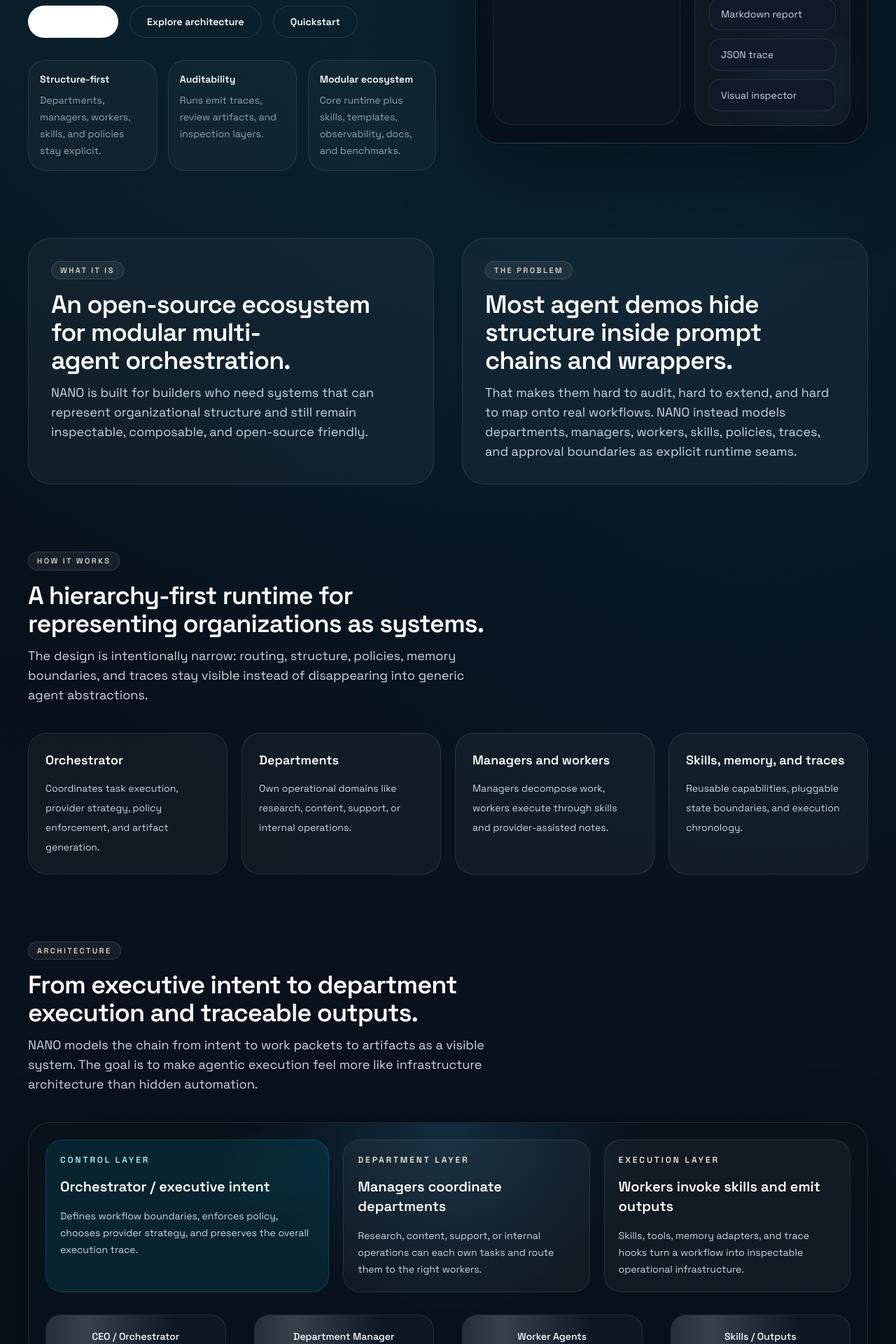
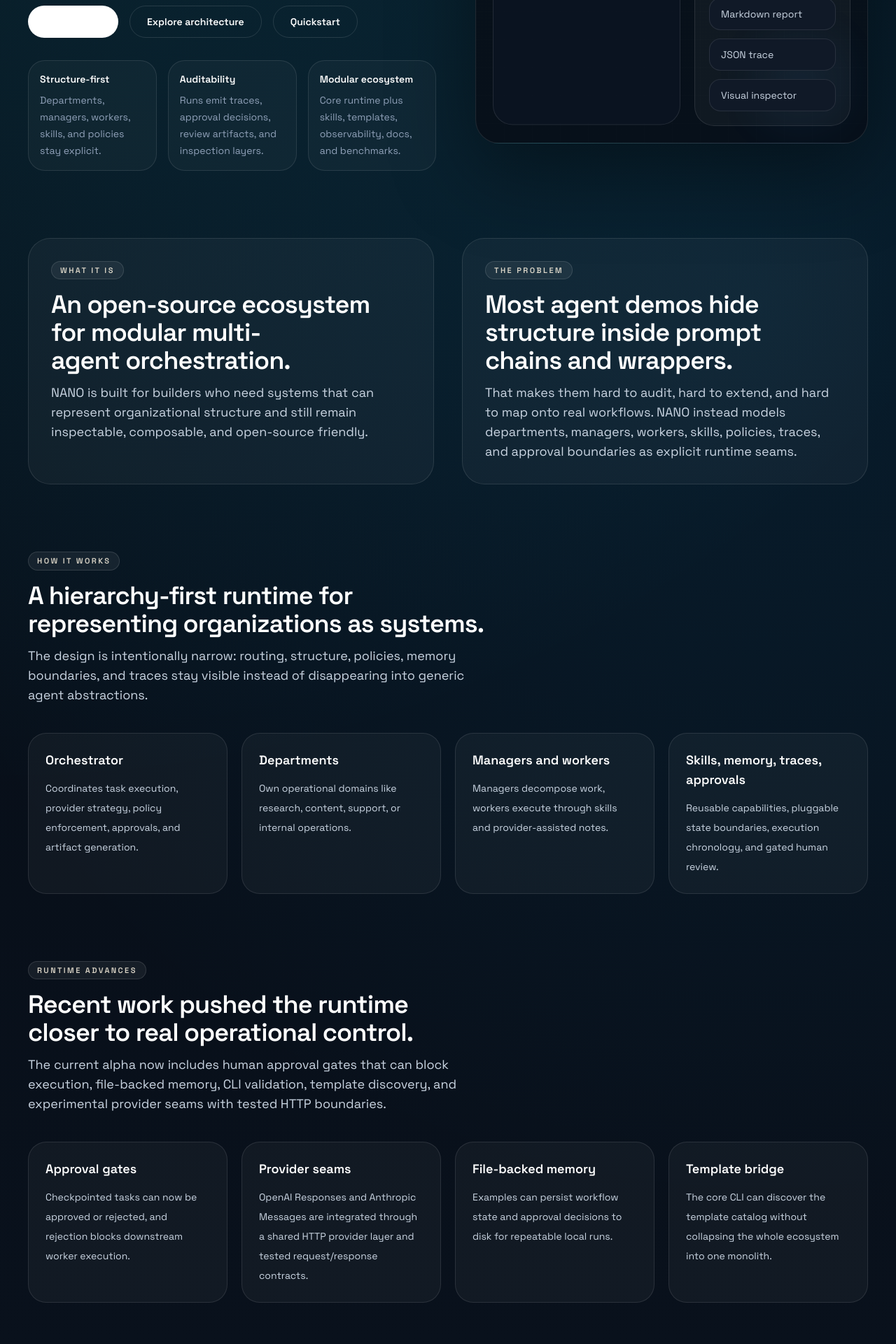
Before and after one commit to r4ullopezdev/imraullopez-site, a Next.js app: page /projects/nano-agent-stack in a window 1280 px wide. Shown: the part 680-2600 px from the top of the page at 70% size. Built offline with nearby package versions, Linux system fonts and the light colour scheme.

Commit message:
docs(site): sync nano landing with runtime advances

```diff
--- a/src/app/projects/nano-agent-stack/page.tsx
+++ b/src/app/projects/nano-agent-stack/page.tsx
@@ -14,14 +14,17 @@
 const quickstart = `npm install
 npm run demo
 npm run demo:content
-npm run demo:support`;
+npm run demo:support
+npm run demo:openai
+npm run validate:demo
+npm run templates`;
 
 const roadmap = [
   "v0.1 core runtime",
   "skills and package-level extensibility",
   "observability and trace exports",
   "workflow templates and examples",
-  "public beta with stronger provider and memory boundaries",
+  "public beta with stronger persistent memory and distributed execution boundaries",
 ];
 
 export const metadata: Metadata = {
@@ -47,7 +50,7 @@
                 </p>
                 <p className="max-w-2xl text-pretty text-lg leading-8 text-slate-300">
                   NANO Agent Stack is an open-source ecosystem for modeling departments, hierarchies, skills, policies,
-                  memory boundaries, trace hooks, and human checkpoints as explicit infrastructure primitives.
+                  memory boundaries, trace hooks, approval gates, and experimental provider seams as explicit infrastructure primitives.
                 </p>
               </div>
               <div className="flex flex-wrap gap-4">
@@ -75,7 +78,7 @@
               <div className="grid gap-4 sm:grid-cols-3">
                 {[
                   ["Structure-first", "Departments, managers, workers, skills, and policies stay explicit."],
-                  ["Auditability", "Runs emit traces, review artifacts, and inspection layers."],
+                  ["Auditability", "Runs emit traces, approval decisions, review artifacts, and inspection layers."],
                   ["Modular ecosystem", "Core runtime plus skills, templates, observability, docs, and benchmarks."],
                 ].map(([title, description]) => (
                   <div key={title} className="rounded-[24px] border border-white/10 bg-white/[0.03] p-4">
@@ -118,10 +121,33 @@
           />
           <div className="grid gap-5 md:grid-cols-2 xl:grid-cols-4">
             {[
-              ["Orchestrator", "Coordinates task execution, provider strategy, policy enforcement, and artifact generation."],
+              ["Orchestrator", "Coordinates task execution, provider strategy, policy enforcement, approvals, and artifact generation."],
               ["Departments", "Own operational domains like research, content, support, or internal operations."],
               ["Managers and workers", "Managers decompose work, workers execute through skills and provider-assisted notes."],
-              ["Skills, memory, and traces", "Reusable capabilities, pluggable state boundaries, and execution chronology."],
+              ["Skills, memory, traces, approvals", "Reusable capabilities, pluggable state boundaries, execution chronology, and gated human review."],
+            ].map(([title, description]) => (
+              <div key={title} className="rounded-[26px] border border-white/10 bg-white/[0.04] p-6">
+                <h3 className="text-lg font-semibold text-white">{title}</h3>
+                <p className="mt-3 text-sm leading-7 text-slate-300">{description}</p>
+              </div>
+            ))}
+          </div>
+        </Container>
+      </section>
+
+      <section className="pt-24">
+        <Container className="space-y-10">
+          <SectionHeading
+            eyebrow="Runtime advances"
+            title="Recent work pushed the runtime closer to real operational control."
+            description="The current alpha now includes human approval gates that can block execution, file-backed memory, CLI validation, template discovery, and experimental provider seams with tested HTTP boundaries."
+          />
+          <div className="grid gap-5 md:grid-cols-2 xl:grid-cols-4">
+            {[
+              ["Approval gates", "Checkpointed tasks can now be approved or rejected, and rejection blocks downstream worker execution."],
+              ["Provider seams", "OpenAI Responses and Anthropic Messages are integrated through a shared HTTP provider layer and tested request/response contracts."],
+              ["File-backed memory", "Examples can persist workflow state and approval decisions to disk for repeatable local runs."],
+              ["Template bridge", "The core CLI can discover the template catalog without collapsing the whole ecosystem into one monolith."],
             ].map(([title, description]) => (
               <div key={title} className="rounded-[26px] border border-white/10 bg-white/[0.04] p-6">
                 <h3 className="text-lg font-semibold text-white">{title}</h3>
@@ -203,8 +229,8 @@
               {[
                 ["1. Input", "A request enters the orchestrator with a desired output and policy boundaries."],
                 ["2. Routing", "The task is assigned to a department manager who owns the workflow domain."],
-                ["3. Execution", "Workers invoke skills and provider-assisted notes to complete specialized subwork."],
-                ["4. Result", "The run emits markdown, JSON trace data, checkpoints, and visual inspection artifacts."],
+                ["3. Approval gate", "If a checkpoint is configured, a reviewer can approve or reject execution before workers proceed."],
+                ["4. Execution + result", "Approved runs invoke skills and provider-assisted notes, then emit markdown, JSON trace data, approvals, and visual inspection artifacts."],
               ].map(([title, description]) => (
                 <div key={title} className="rounded-[24px] border border-white/10 bg-white/[0.04] p-5">
                   <p className="text-sm font-semibold text-white">{title}</p>
@@ -224,6 +250,9 @@
                   </div>
                 ))}
               </div>
+              <p className="mt-4 text-sm leading-7 text-slate-300">
+                Current demos also capture approval outcomes inside the run report and can persist memory state to local artifacts for repeatable review.
+              </p>
             </div>
           </div>
         </Container>
@@ -234,7 +263,7 @@
           <SectionHeading
             eyebrow="Quickstart"
             title="A small but real developer path from install to demo run."
-            description="The goal is not a fake landing page. The GitHub repo already includes a CLI, executable demos, tests, generated artifacts, and supporting satellite repositories."
+            description="The goal is not a fake landing page. The GitHub repo already includes a CLI, executable demos, approval control flags, generated artifacts, tests, and supporting ecosystem packages."
           />
           <div className="rounded-[32px] border border-white/10 bg-white/[0.04] p-8">
             <CodeWindow title="Local run" code={quickstart} />
@@ -247,7 +276,7 @@
           <SectionHeading
             eyebrow="Roadmap"
             title="A staged path from alpha runtime to broader public beta."
-            description="The roadmap stays narrow and honest: stronger providers, better templates, richer observability, and more durable memory adapters without pretending the stack is already production-complete."
+            description="The roadmap stays narrow and honest: stronger provider boundaries, richer memory adapters, distributed execution control, and better observability without pretending the stack is already production-complete."
           />
           <div className="grid gap-5 md:grid-cols-5">
             {roadmap.map((item) => (
--- a/src/content/projects.ts
+++ b/src/content/projects.ts
@@ -15,11 +15,11 @@
     name: "NANO Agent Stack",
     kicker: "Flagship open-source ecosystem",
     description:
-      "A modular orchestration framework for modeling departments, managers, workers, skills, policies, memory boundaries, and traceable execution in multi-agent systems.",
+      "A modular orchestration framework for modeling departments, managers, workers, skills, approval gates, provider boundaries, memory adapters, and traceable execution in multi-agent systems.",
     href: "/projects/nano-agent-stack",
     repoUrl: "https://github.com/r4ullopezdev/nano-agent-stack",
     status: "Alpha",
-    highlights: ["Orchestrator runtime", "Provider abstraction", "Traceable execution"],
+    highlights: ["Human approval gates", "Experimental providers", "Traceable execution"],
   },
 ];
 
```
